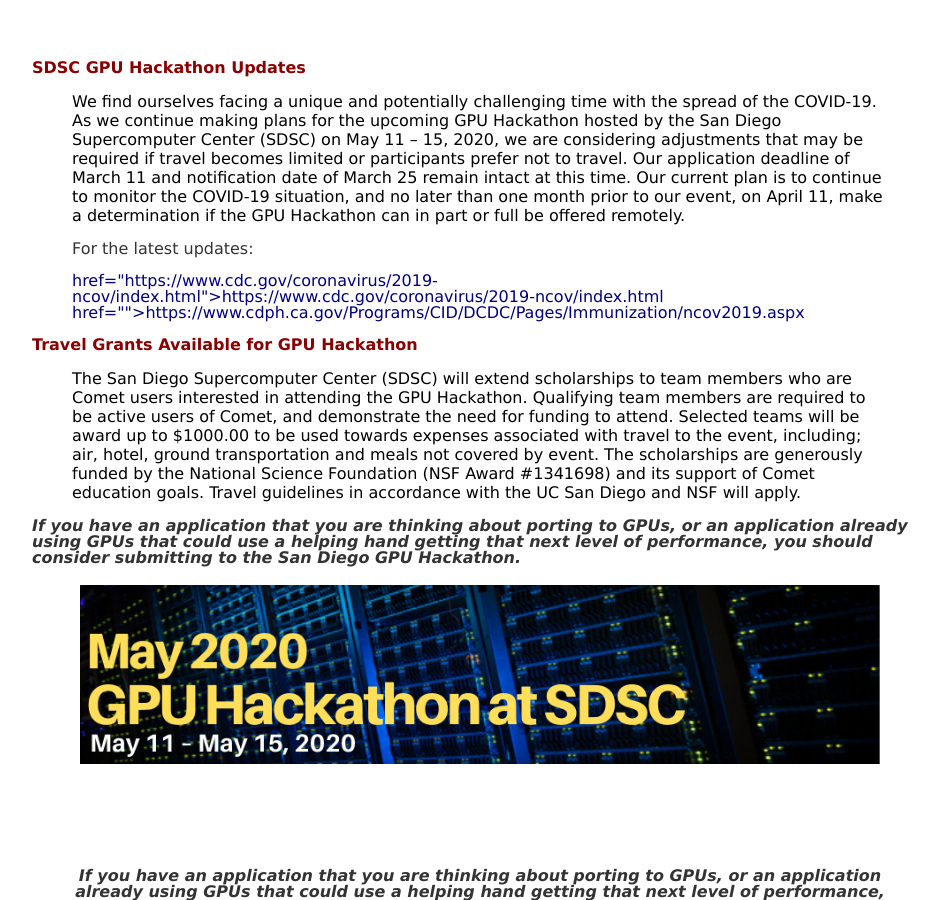
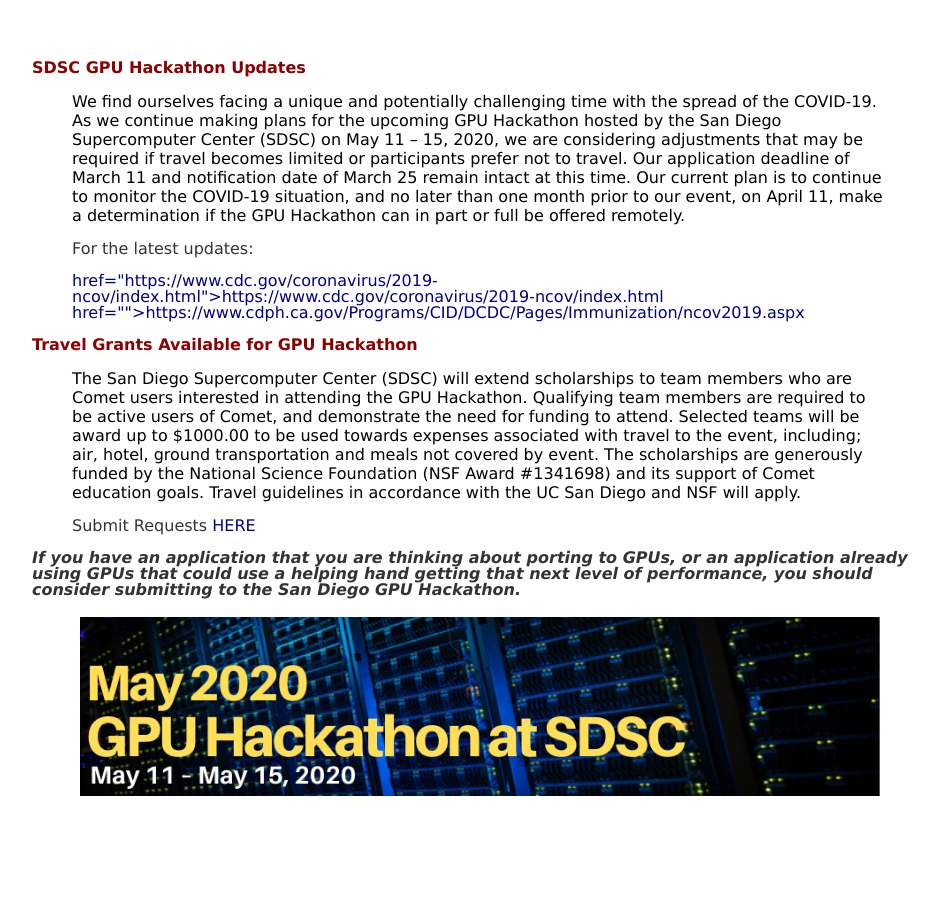
Before and after one commit to sdsc-hpc-training/sdsc-hpc-training.github.io, a Jekyll site: the page built from gpuhackathon/index.html, in a window 1280 px wide and 900 px high. Shown: the whole window, without its empty margins (160-1099 px from the left). Built offline with Jekyll 4.4.1, drawn with Linux system fonts in a browser that asks for light colours.

Commit message:
Update index.html

```diff
--- a/gpuhackathon/index.html
+++ b/gpuhackathon/index.html
@@ -34,6 +34,8 @@
 by event. The scholarships are generously funded by the National Science Foundation
 (NSF Award #1341698) and its support of Comet education goals. Travel guidelines in
 accordance with the UC San Diego and NSF will apply.
+<p>Submit Requests <a href="https://docs.google.com/forms/d/11ueDieN3e28QX4yOvfS4UvGGk6pTvjykkZn-apTF8As/edit">HERE</a>
+
 <td></tr>
 <tr><td align='center' valign='top'>
 <tr><td align='left' valign='top'>&nbsp; </td></tr>
```
